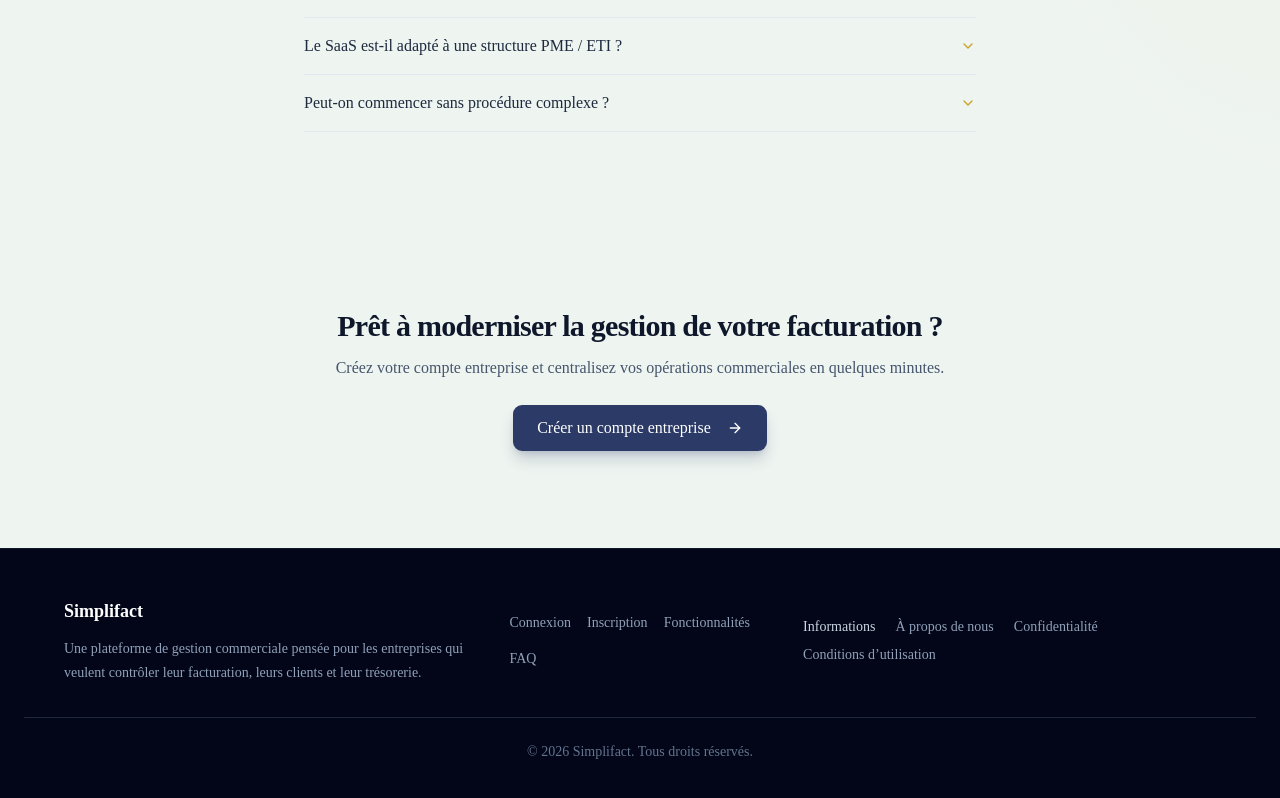
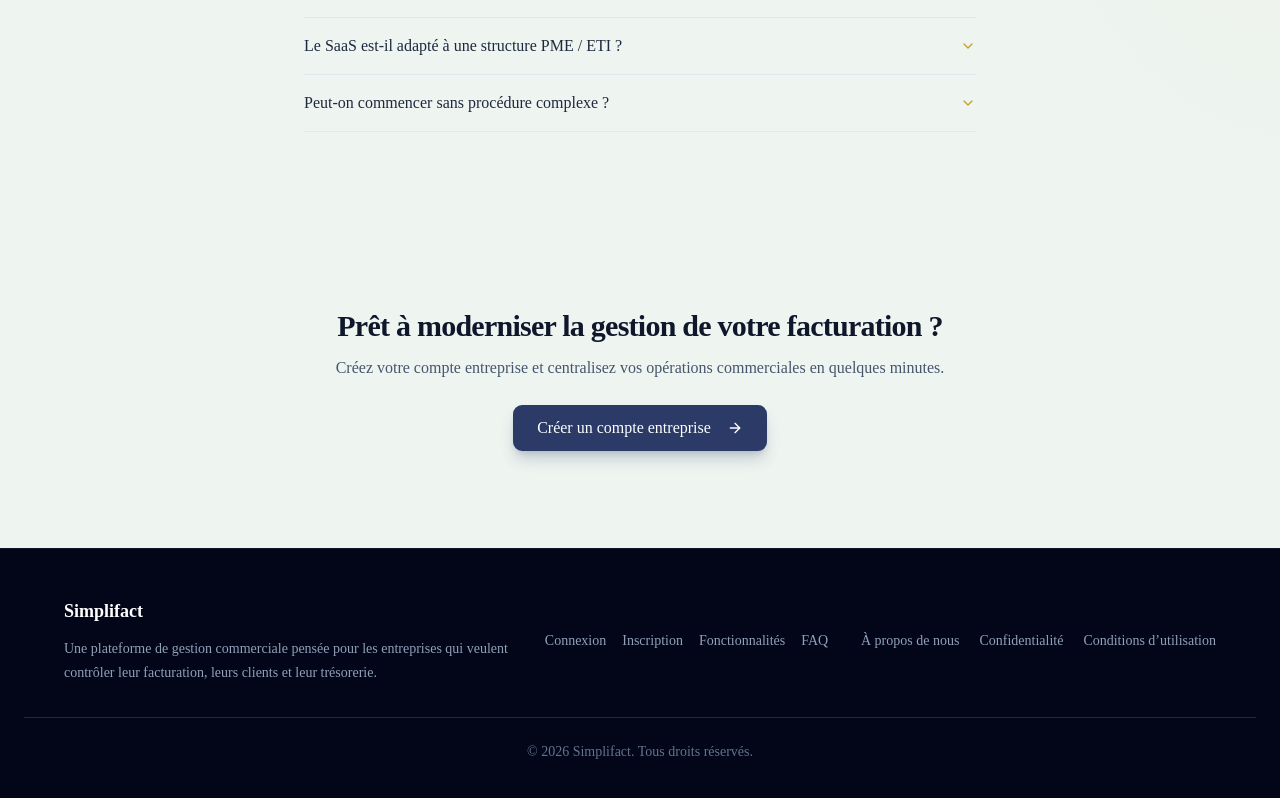
Before and after one commit to Mrtechadrien09/saas-facturation, a Next.js app in the folder frontend/: page / in a window 1280 px wide. Shown: the part 5582-6380 px from the top of the page. Built offline with nearby package versions, Linux system fonts and the light colour scheme; no server answers.

Commit message:
Update page.tsx

```diff
--- a/frontend/src/app/page.tsx
+++ b/frontend/src/app/page.tsx
@@ -867,7 +867,6 @@ export default function HomePage() {
             </a>
           </div>
           <div className="flex flex-wrap items-center gap-x-5 gap-y-2 text-sm text-slate-400">
-            <span className="font-medium text-slate-300">{t("Informations")}</span>
             <Link href="/about" className="transition hover:text-white">{t("À propos de nous")}</Link>
             <Link href="/privacy" className="transition hover:text-white">{t("Confidentialité")}</Link>
             <Link href="/terms" className="transition hover:text-white">{t("Conditions d’utilisation")}</Link>
```
